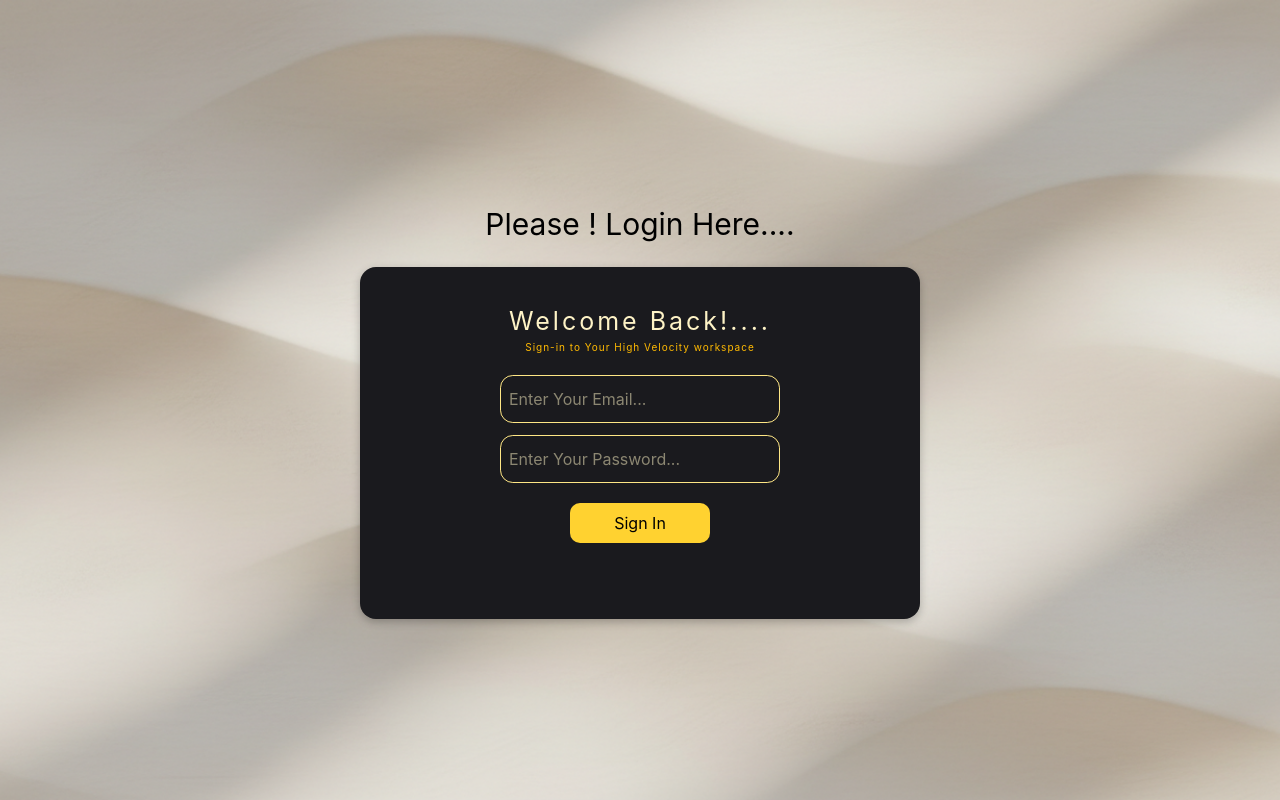
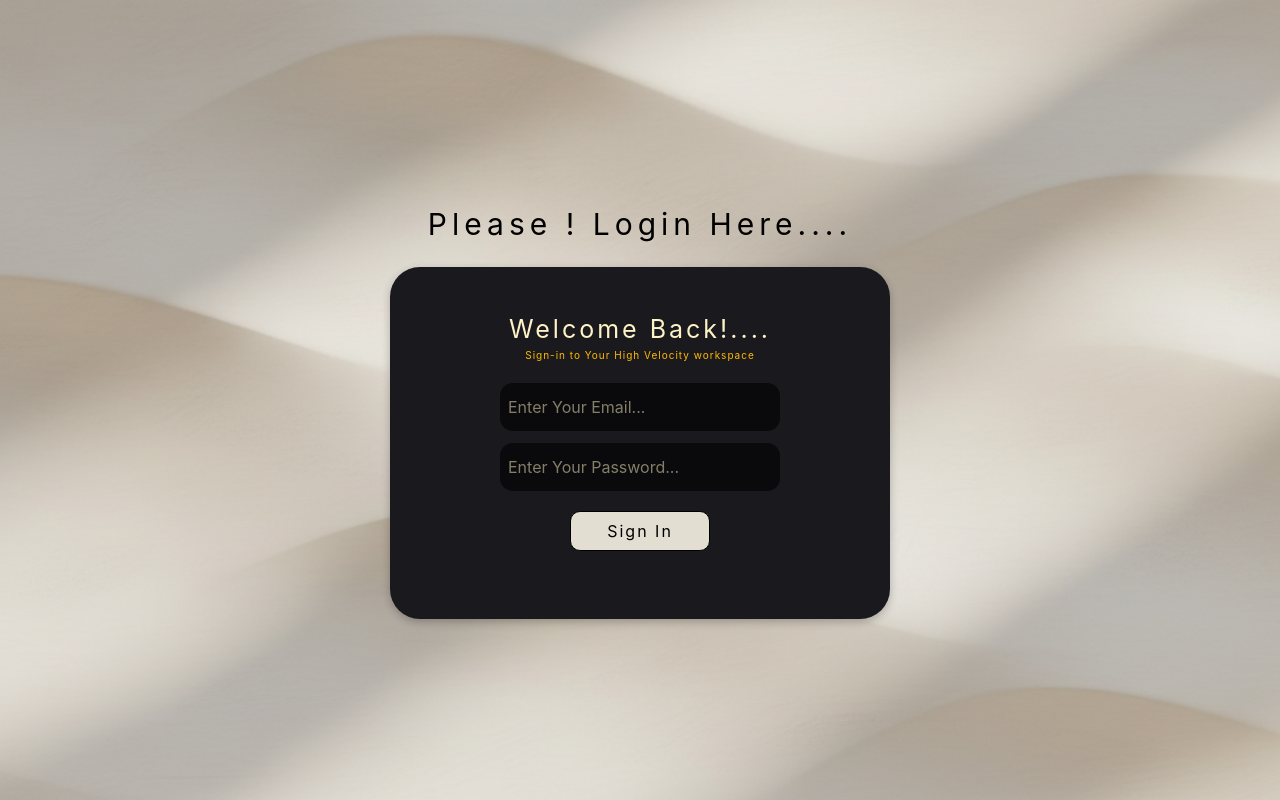
Before and after one commit to Mhassan0001/zustand-explorer, a React (Vite) app: page /login in a window 1280 px wide. Built offline with nearby package versions, Linux system fonts and the light colour scheme.

Commit message:
feat: implement login API integration with Zustand store and axios instance

```diff
--- a/src/components/Login.jsx
+++ b/src/components/Login.jsx
@@ -1,11 +1,35 @@
+import { useState } from "react";
+import useAuthStore from "../stores/useAuthStore";
+import { useNavigate } from "react-router-dom";
 const Login = () => {
+  const { login, error, isLoading } = useAuthStore();
+  const [formData, setFormData] = useState({ email: "", password: "" });
+  const navigate = useNavigate();
+  const handleChange = (e) => {
+    setFormData({
+      ...formData,
+      [e.target.name]: e.target.value,
+    });
+  };
+
+  const handleSubmit = async (e) => {
+    e.preventDefault();
+    const success = await login(formData.email, formData.password);
+
+    if (success) {
+      navigate("/todo");
+    }
+  };
   return (
     <>
       <div className="flex justify-center bg-custom items-center flex-col">
-        <h1 className="pt-5 text-[30px] pb-5">Please ! Login Here....</h1>
+        <h1 className="pt-5 text-[30px] tracking-[5px] pb-5">
+          Please ! Login Here....
+        </h1>
 
-        <div className="w-140 rounded-2xl h-88 bg-[#1A1A1E] s">
-          <p className="text-[25px] tracking-[3px] text-amber-100 pt-9 text-center">
+        <form onSubmit={handleSubmit}>
+          <div className="w-125 rounded-[30px] h-88 bg-[#1A1A1E] s">
+            <p className="text-[25px] tracking-[3px] text-amber-100 pt-11 text-center">
               Welcome Back!....
             </p>
             <p className="text-[10px] tracking-[1px] text-amber-400 text-center">
@@ -13,25 +37,37 @@ const Login = () => {
             </p>
             <p className="text-center pt-5 py-3">
               <input
+                name="email"
+                value={formData.email}
+                onChange={handleChange}
                 placeholder="Enter Your Email..."
-              type="Email"
-              className=" border bg-[] h-12 w-70 text-amber-100 border-amber-200 rounded-[0.8rem] pl-2 "
+                type="email"
+                className="  bg-[#0A0A0C] h-12 w-70 text-amber-100  rounded-[0.8rem] pl-2 "
               />
             </p>
             <p className="text-center">
               <input
                 placeholder="Enter Your Password..."
+                name="password"
+                onChange={handleChange}
+                value={formData.password}
                 type="password"
-              className=" border h-12 w-70  text-amber-100 border-amber-200 rounded-[0.8rem] pl-2 "
+                className="  h-12 w-70 bg-[#0A0A0C]  text-amber-100  rounded-[0.8rem] pl-2 "
               />
             </p>
 
-          <p className="text-center pt-5">
-            <button className="w-35 h-10 bg-amber-300 rounded-[10px]">
-              Sign In
+            {error && <p className="text-red-600 text-center">{error}</p>}
+
+            <p className="text-center pt-5  ">
+              <button
+                type="submit"
+                className="w-35 h-10 bg-[#E2DFD2] cursor-pointer tracking-[2px] border border-black rounded-[10px]"
+              >
+                {isLoading ? "Signing In..." : "Sign In"}
               </button>
             </p>
           </div>
+        </form>
       </div>
     </>
   );
--- a/src/stores/useAuthStore.js
+++ b/src/stores/useAuthStore.js
@@ -1,2 +1,34 @@
 import axiosInstance from "../services/axiosInstance";
 import { create } from "zustand";
+
+const useAuthStore = create((set) => ({
+  user: null,
+  error: null,
+  isLoading: false,
+
+  login: async (email, password) => {
+    set({ isLoading: true, error: null });
+
+    if (!email || !password) {
+      const errorMessage = "Email & password are Required";
+      set({ error: errorMessage, isLoading: false });
+      return false;
+    }
+
+    try {
+      const response = await axiosInstance.post("/auth/login", {
+        email,
+        password,
+      });
+
+      set({ user: response.data.data, isLoading: false });
+      return true;
+    } catch (error) {
+      const msg = error.response?.data?.msg || error.message;
+      set({ error: msg, isLoading: false });
+      return false;
+    }
+  },
+}));
+
+export default useAuthStore;
```
Lines whose indentation alone changed are shown as unchanged.
